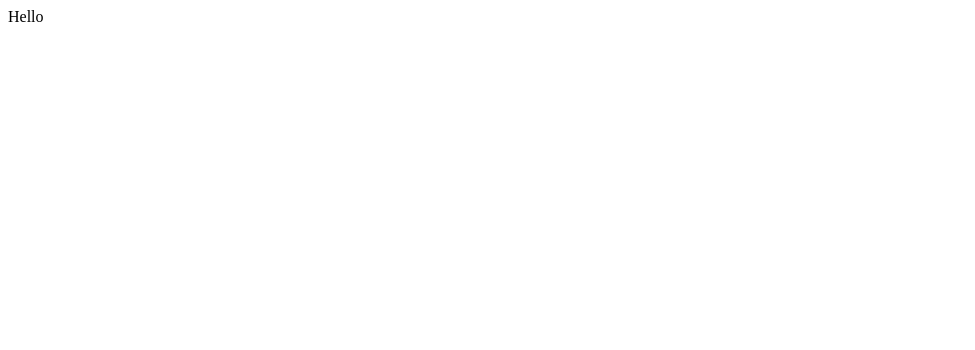
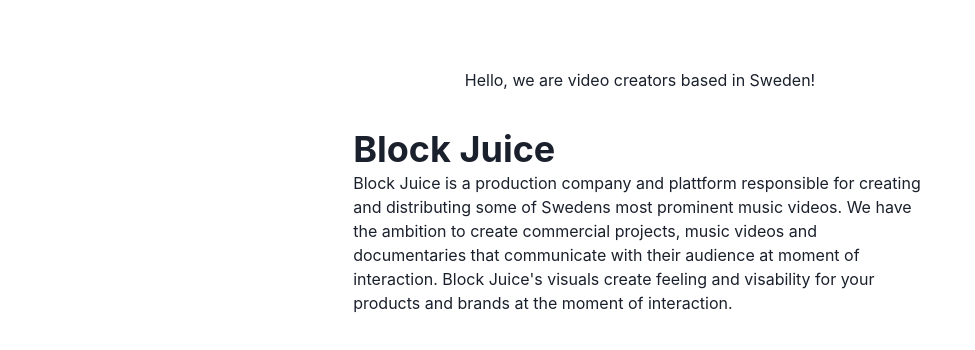
Before and after one commit to LuliyaMasfun/block-juice-website, a Next.js app: page / in a window 1280 px wide. Shown: the top 350 px of the page, without its empty margins (0-975 px from the left). Built offline with nearby package versions, Linux system fonts and the light colour scheme.

Commit message:
integrate with chakra UI

```diff
--- /dev/null
+++ b/components/layouts/main.js
@@ -0,0 +1,24 @@
+import Head from 'next/head'
+import {Box, Container} from '@chakra-ui/react'
+
+
+
+const Main = ({children, router}) => {
+    return(
+        <Box as="main" pb={8}>
+            <Head>
+                <meta name="viewport" content="width=device-width, initial-scale=1" />
+                <meta name="description" content="Block Juice homepage" />
+                <meta name="author" content="Luliya Masfun" />
+                <meta name="author" content="Block Juice" />
+
+                <title>Block Juice - Homepage</title>
+            </Head>
+
+            <Container maxW="container.md" pt={14}>
+                {children}
+            </Container>
+        </Box>
+    )
+}
+export default Main
--- /dev/null
+++ b/pages/_app.js
@@ -0,0 +1,13 @@
+import Layout from '../components/layouts/main'
+import { ChakraProvider } from '@chakra-ui/provider'
+
+const Website = ({Component, pageProps, router}) => {
+    return (
+        <ChakraProvider>
+            <Layout router={router}>
+                <Component {...pageProps} key={router.route} />
+            </Layout>
+        </ChakraProvider>
+    )
+}
+export default Website
--- a/pages/index.js
+++ b/pages/index.js
@@ -1,6 +1,29 @@
-const Page = ( ) =>{
-    return(
-        <div>Hello</div>
-    )
+import { Container, Box, Heading } from '@chakra-ui/react'
+
+const Page = () => {
+  return (
+    <Container>
+      <Box
+        borderRadius="lg"
+        p={3}
+        mb={6}
+        textAlign="center"
+
+        >
+        Hello, we are video creators based in Sweden!
+      </Box>
+
+      <Box display={{ md: 'flex' }}>
+        <Box flexGrow={1}>
+        <Heading as="h2" variant="page-title">
+            Block Juice
+          </Heading>
+        <p> Block Juice is a production company and plattform responsible for creating and distributing some of Swedens most prominent music videos. We have the ambition to create commercial projects, music videos and documentaries that communicate with their audience at moment of interaction. Block Juice's visuals create feeling and visability for your products and brands at the moment of interaction.
+
+        </p>
+      </Box>
+      </Box>
+    </Container>
+  )
 }
 export default Page
```
Also changed, not shown: components/footer.js (added), components/navbar.js (added), 2 other files (tests, documents, lock files or other folders).
